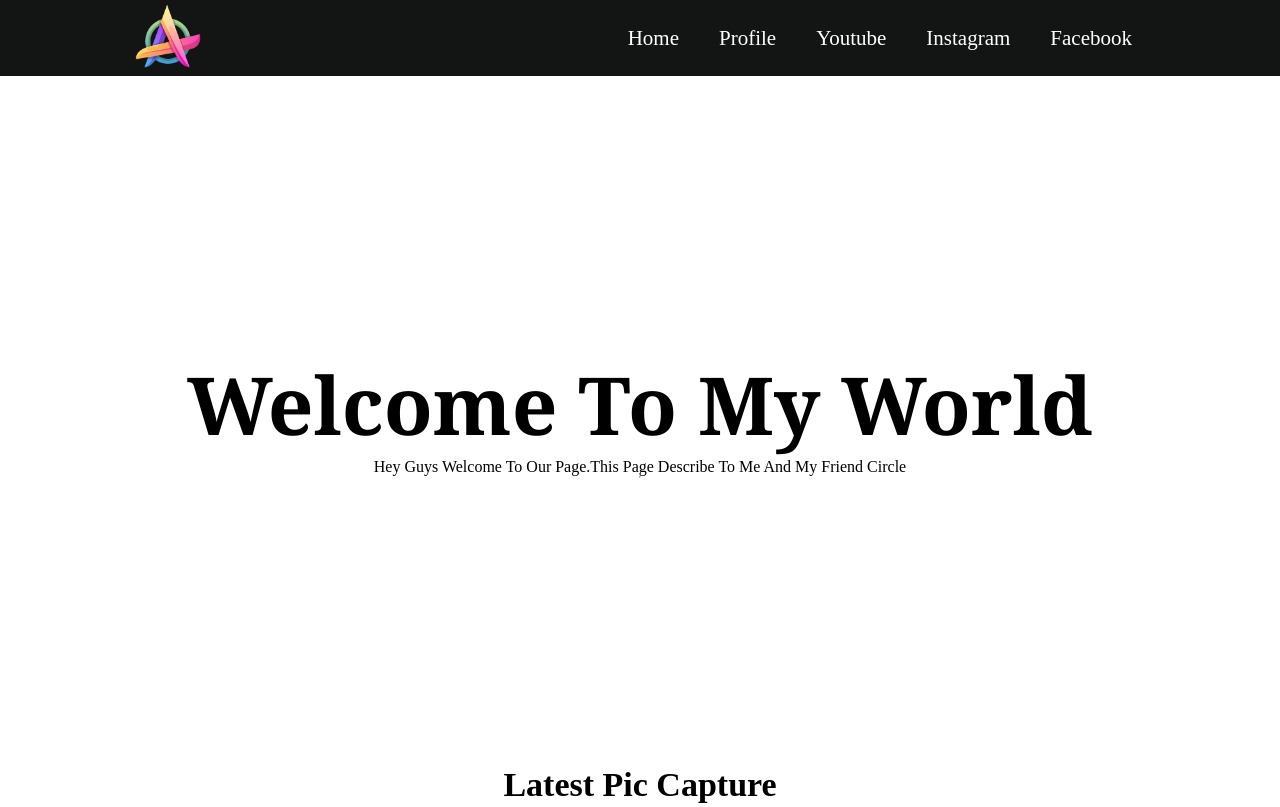
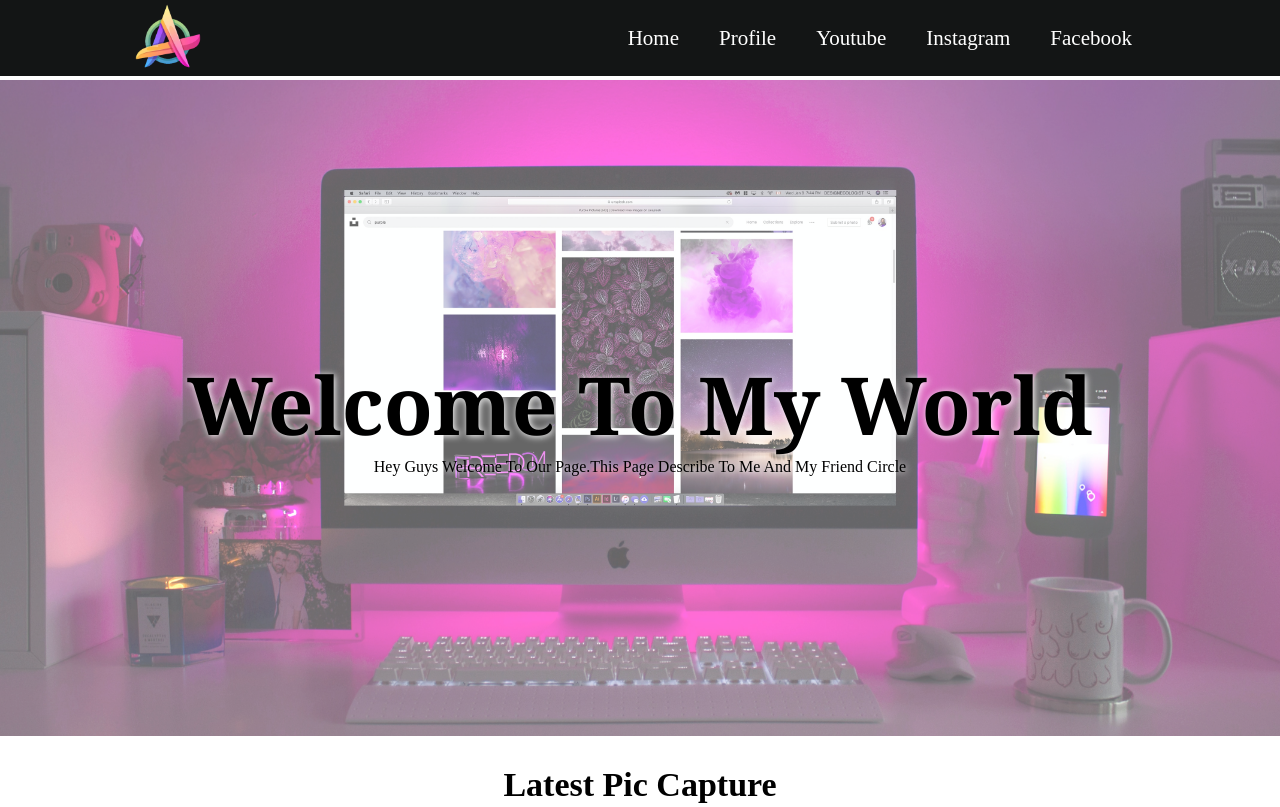
Before and after one commit to amitark7/amit_official2, a plain HTML site: page index.html in a window 1280 px wide. Shown: the top 807 px of the page. Drawn offline with Linux system fonts and the light colour scheme; the site is published under a folder, as on GitHub Pages, so addresses that start at the root find nothing.

Commit message:
Update index.css

```diff
--- a/index.css
+++ b/index.css
@@ -97,7 +97,7 @@ header h2 {
     width: 100%;
     top: 10%;
     left: 0;
-    background: url('/pic/designecologist-Pmh0UoG1vlE-unsplash.jpg') no-repeat center center/cover;
+    background: url('Pic/designecologist-Pmh0UoG1vlE-unsplash.jpg') no-repeat center center/cover;
     z-index: -1;
     opacity: 0.6;
 }
```
